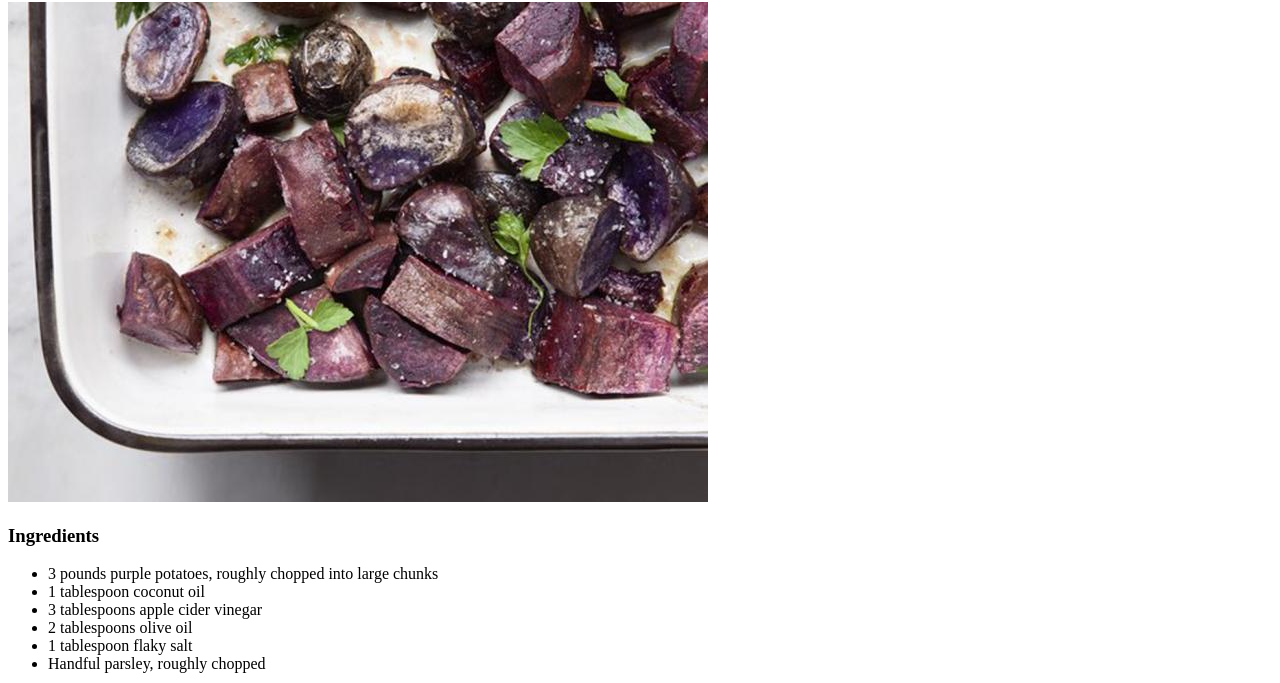
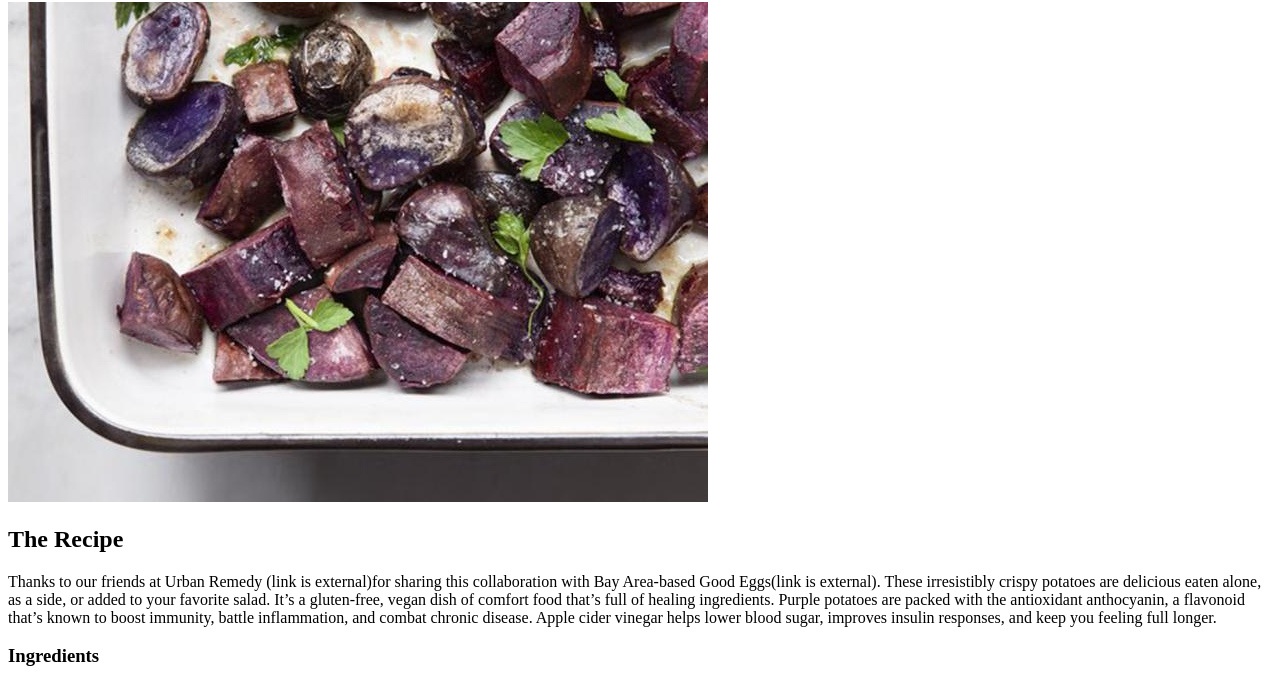
Before and after one commit to jbeauchemin15/odin-recipes, a plain HTML site: page recipes/purple-potatoes.html in a window 1280 px wide. Shown: the part 104-787 px from the top of the page. Drawn offline with Linux system fonts and the light colour scheme.

Commit message:
Add h2 heading and paragraph to each recipe page
I have added "The Recipe" heading under the image of each recipe
page and added a description of each recipe under that heading.

```diff
--- a/recipes/purple-potatoes.html
+++ b/recipes/purple-potatoes.html
@@ -13,6 +13,17 @@
     </div>
     <h1>Roasted Purple Potatoes with Apple Cider Vinegar</h1>
     <img src="../images/purplepotatoes.jpeg" alt="purple potatoes" />
+    <h2>The Recipe</h2>
+    <p>
+        Thanks to our friends at Urban Remedy (link is external)for sharing this
+        collaboration with Bay Area-based Good Eggs(link is external). These irresistibly
+        crispy potatoes are delicious eaten alone, as a side, or added to your favorite
+        salad. It’s a gluten-free, vegan dish of comfort food that’s full of healing
+        ingredients. Purple potatoes are packed with the antioxidant anthocyanin, a
+        flavonoid that’s known to boost immunity, battle inflammation,  and combat chronic
+        disease. Apple cider vinegar helps lower blood sugar, improves insulin responses,
+        and keep you feeling full longer.
+    </p>
     <h3>
         Ingredients
     </h3>
```
Also changed, not shown: recipes/sriracha-bread.html (+2 -0 lines), recipes/winter-citrus-salad.html (+9 -0 lines).
